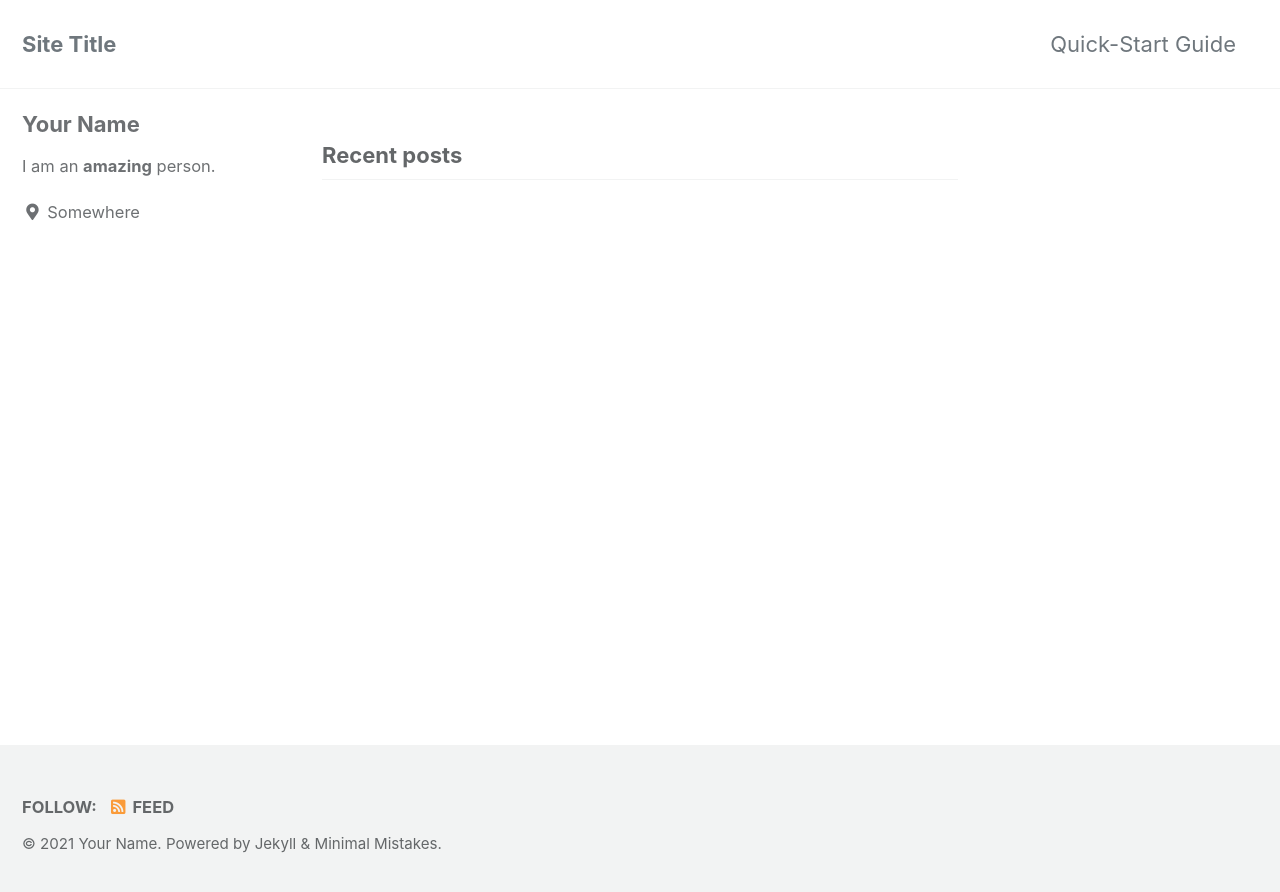
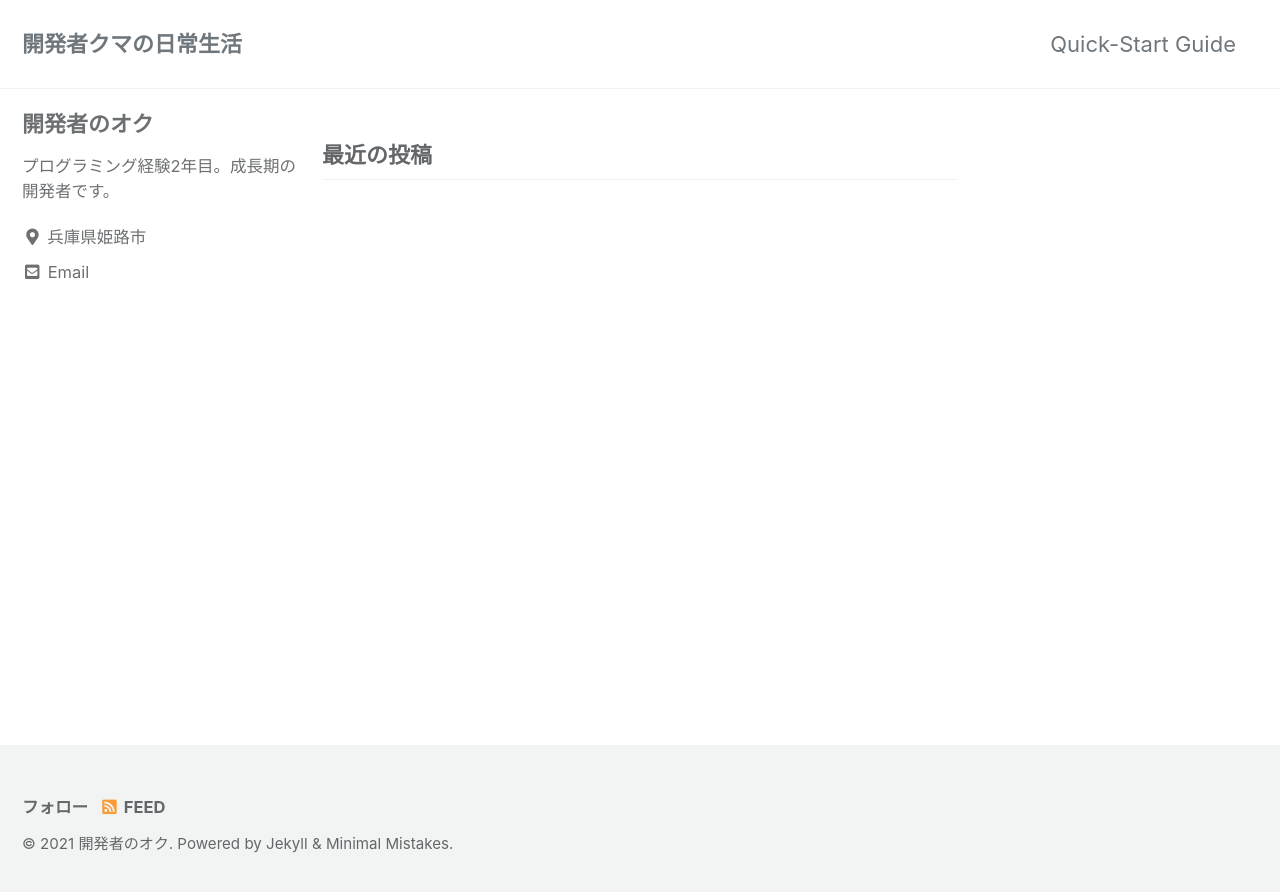
Before and after one commit to himejiKuma/developingKuma, a Jekyll site: the page built from index.html, in a window 1280 px wide. Shown: the top 892 px of the page. Built offline with Jekyll 4.4.1, drawn with Linux system fonts in a browser that asks for light colours; cached includes are drawn as plain includes; the list of posts is cut into pages by our own code.

Commit message:
blog setting..

```diff
--- a/_config.yml
+++ b/_config.yml
@@ -15,12 +15,12 @@
 minimal_mistakes_skin    : "default" # "air", "aqua", "contrast", "dark", "dirt", "neon", "mint", "plum", "sunrise"
 
 # Site Settings
-locale                   : "en-US"
-title                    : "Site Title"
+locale                   : "ja-JP"
+title                    : "開発者クマの日常生活"
 title_separator          : "-"
 subtitle                 : # site tagline that appears below site title in masthead
-name                     : "Your Name"
-description              : "An amazing website."
+name                     : "開発者のオク"
+description              : "ウェブサイトの説明。"
 url                      : # the base hostname & protocol for your site e.g. "https://mmistakes.github.io"
 baseurl                  : # the subpath of your site, e.g. "/blog"
 repository               : # GitHub username/repo-name e.g. "mmistakes/minimal-mistakes"
@@ -93,15 +93,15 @@ analytics:
 
 # Site Author
 author:
-  name             : "Your Name"
+  name             : "開発者のオク"
   avatar           : # path of avatar image, e.g. "/assets/images/bio-photo.jpg"
-  bio              : "I am an **amazing** person."
-  location         : "Somewhere"
+  bio              : "プログラミング経験2年目。成長期の開発者です。"
+  location         : "兵庫県姫路市"
   email            :
   links:
     - label: "Email"
       icon: "fas fa-fw fa-envelope-square"
-      # url: "mailto:your.name@email.com"
+      url: "okjaewon90@gmail.com"
     - label: "Website"
       icon: "fas fa-fw fa-link"
       # url: "https://your-website.com"
```
